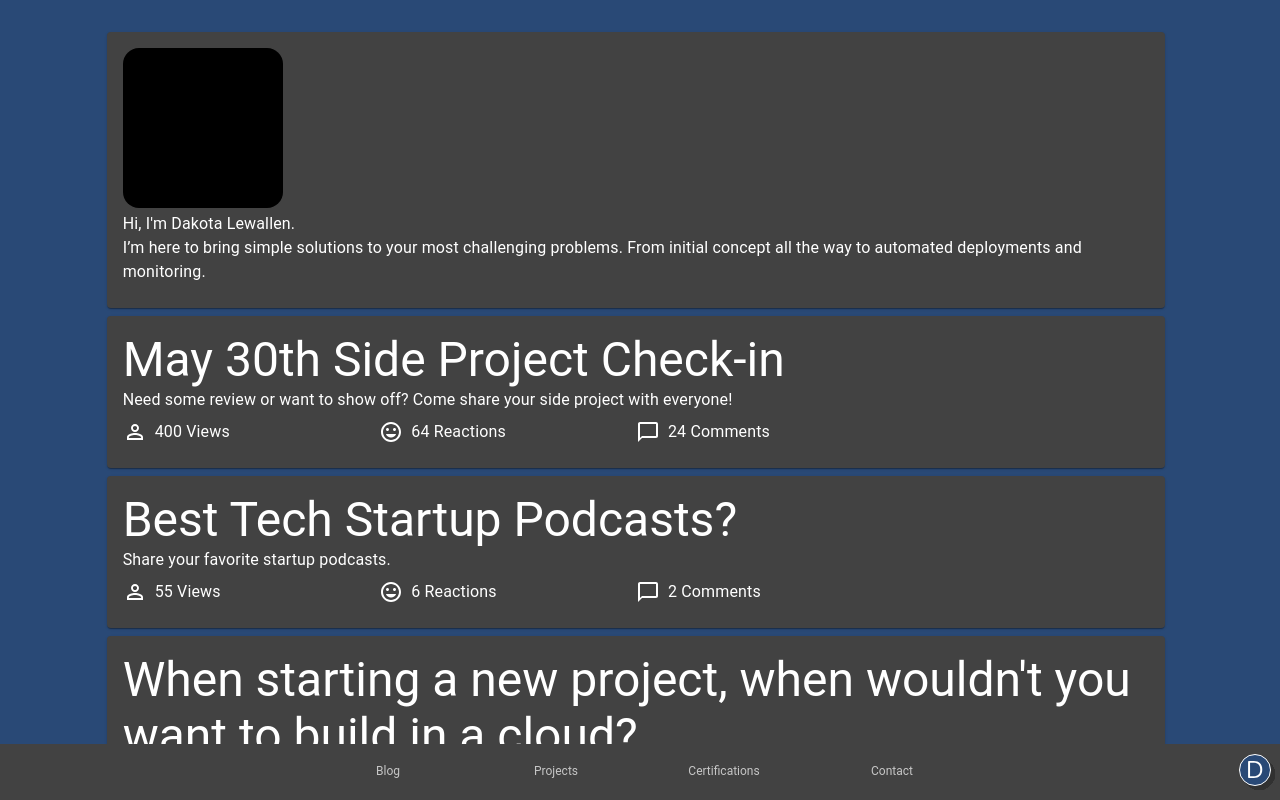
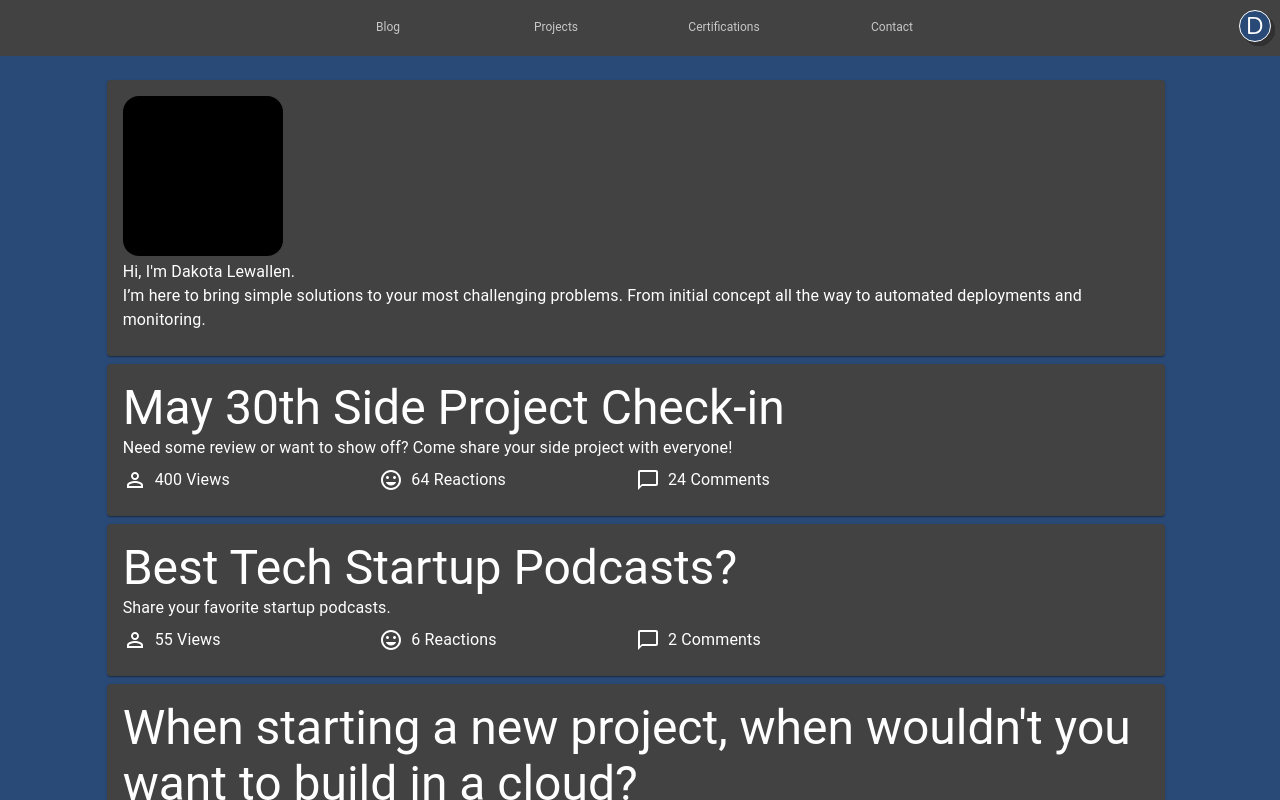
Before and after one commit to PizzaShift/next-personal-site, a Next.js app: page / in a window 1280 px wide. Shown: the top 800 px of the page. Built offline with nearby package versions, Linux system fonts and the light colour scheme.

Commit message:
switch nav bar based on size

```diff
--- a/components/cards/intro.js
+++ b/components/cards/intro.js
@@ -2,7 +2,6 @@ import Card from "@material-ui/core/Card";
 import Grid from "@material-ui/core/Grid";
 import CardContent from "@material-ui/core/CardContent";
 import Typography from "@material-ui/core/Typography";
-import MyCard from "./card";
 
 const Hero = () => (
   <Grid item xs={12}>
@@ -22,7 +21,7 @@ const Hero = () => (
         <Typography>
           I’m here to bring simple solutions to your most challenging problems.
           From initial concept all the way to automated deployments and
-          monitoring.{" "}
+          monitoring.
         </Typography>
       </CardContent>
     </Card>
--- a/components/layout/Layout.js
+++ b/components/layout/Layout.js
@@ -1,22 +1,33 @@
 import { BottomNavigation, BottomNavigationAction } from "@material-ui/core";
 import styles from "./layout.module.css";
 import Logo from "./Logo32.svg";
+import { makeStyles } from "@material-ui/core/styles";
+
+const useStyles = makeStyles((theme) => ({
+  footer: {
+    width: "100%",
+    position: "fixed",
+    top: 0,
+    [theme.breakpoints.down("sm")]: {
+      top: "unset",
+      bottom: 0,
+    },
+  },
+  topContainer: {
+    display: "flex",
+    marginTop: "5rem",
+    [theme.breakpoints.down("sm")]: {
+      marginTop: "2rem",
+    },
+  },
+}));
 
 const Layout = (props) => {
+  const classes = useStyles();
   return (
-    <div
-      className={styles.container}
-      style={{ display: "flex", marginTop: "2rem" }}
-    >
+    <div className={classes.topContainer}>
       {props.children}
-      <footer
-        style={{
-          width: "100%",
-          position: "fixed",
-          // left: "50vw",
-          bottom: 0,
-        }}
-      >
+      <footer className={classes.footer}>
         <BottomNavigation value="test" showLabels>
           <BottomNavigationAction label="Blog" value="blog" />
           <BottomNavigationAction label="Projects" value="projects" />
```
